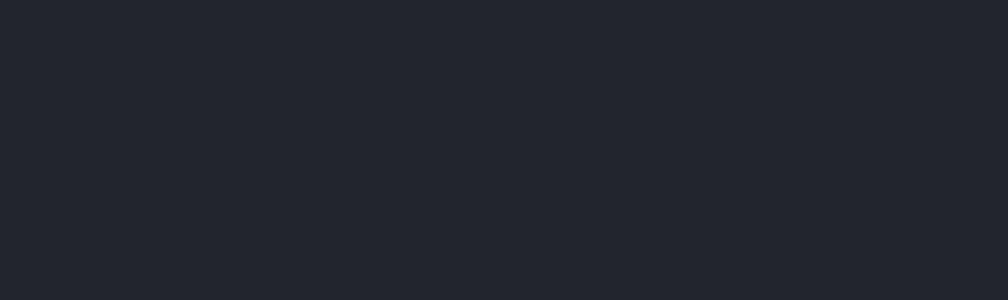
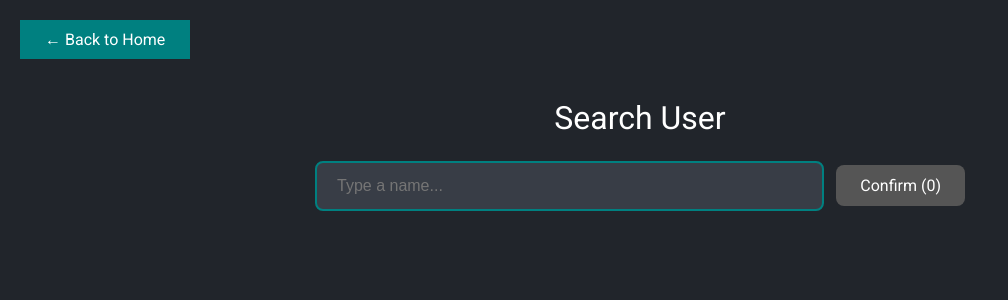
Before and after one commit to adityagupta-07/family-travel-tracker1, a React (Vite) app in the folder frontend/: page /search in a window 1280 px wide. Before the commit this address had no page. Shown: the top 300 px of the page, without its empty margins (0-1008 px from the left). Built offline with nearby package versions, Linux system fonts and the light colour scheme.

Commit message:
Search user feature added.

```diff
--- a/frontend/src/App.jsx
+++ b/frontend/src/App.jsx
@@ -3,7 +3,7 @@
 import Home from "./components/Home";
 import NewUser from "./components/NewUser";
 import ManageCountries from "./components/ManageCountries";
-
+import SearchUser from "./components/SearchUser";
 
 function App() {
   return (
@@ -11,6 +11,7 @@
       <Routes> {/* //acts as a container for all the different routes in the app */}
         <Route path="/" element={<Home />} />
         <Route path="/new" element={<NewUser />} />
+        <Route path="/search" element={<SearchUser />} />
         <Route path="/manage/:userId" element={<ManageCountries />} />
       </Routes>
     </Router>
--- a/frontend/src/components/Home.jsx
+++ b/frontend/src/components/Home.jsx
@@ -1,7 +1,7 @@
 import React, { useState, useEffect } from "react";
 import "../styles/main.css";
 import axios from "axios";
-import { useNavigate } from "react-router-dom";
+import { useNavigate, useLocation } from "react-router-dom";
 import UserSelector from "./UserSelector";
 import AddCountryForm from "./AddCountryForm";
 import Map from "./Map";
@@ -13,7 +13,9 @@
   const [currentUser, setCurrentUser] = useState(null);
   const [visitedCountries, setVisitedCountries] = useState([]);
   const [error, setError] = useState(null);
+  const [pinnedUsers, setPinnedUsers] = useState([]);
   const navigate = useNavigate();
+  const location = useLocation();
 
   const fetchData = async () => {
     try {
@@ -28,12 +30,19 @@
       //   }
       // }
 
+      setPinnedUsers((prev) => {
+        if (prev.length === 0) return allUsers.slice(0, 5);
+        // keep existing pinned, update their data (name/color might change)
+        return prev
+          .map((p) => allUsers.find((u) => u.id === p.id))
+          .filter(Boolean);
+      });
+
       const user =
         allUsers.find((u) => u.id === response.data.currentUser?.id) ||
         allUsers[0] ||
         null;
       setCurrentUser(user);
-
       setVisitedCountries(response.data.countries || []);
     } catch (err) {
       console.error("Error fetching data:", err);
@@ -43,9 +52,27 @@
     }
   };
 
+  const handlePinnedUsersChange = (newPinned) => {
+    setPinnedUsers(newPinned);
+  };
+
   useEffect(() => {
     fetchData();
-  }, []);
+  }, [location.pathname]);
+
+  useEffect(() => {
+    if (location.state?.newPinned) {
+      const newPinned = location.state.newPinned;
+      setPinnedUsers(newPinned);
+
+      const stillPinned = newPinned.find((u) => u.id === currentUser?.id);
+      if (!stillPinned && newPinned.length > 0) {
+        handleUserChange(newPinned[0].id);
+      }
+
+      window.history.replaceState({}, "");
+    }
+  }, [location.state?.newPinned]);
 
   const handleUserChange = async (userId) => {
     try {
@@ -86,7 +113,8 @@
       ) : (
         <>
           <UserSelector
-            users={users} //all users
+            // users={users} //all users
+            users={pinnedUsers} //only pinned users
             currentUserId={currentUser?.id} //currentUser id
             onSelect={handleUserChange}
             onAddNew={() => navigate("/new")}
@@ -95,6 +123,12 @@
                 state: { color: currentUser?.color, name: currentUser?.name },
               })
             }
+            onSearchUser={() =>
+              navigate("/search", {
+                state: { pinnedUsers, allUsers: users },
+              })
+            }
+            showSearch={users.length > 5}
           />
 
           <AddCountryForm
--- /dev/null
+++ b/frontend/src/components/SearchUser.jsx
@@ -0,0 +1,140 @@
+import React, { useState } from "react";
+import { useNavigate, useLocation } from "react-router-dom";
+import "../styles/search.css";
+
+function SearchUser() {
+  const navigate = useNavigate();
+  const location = useLocation();
+  const allUsers = location.state?.allUsers || [];
+  const pinnedUsers = location.state?.pinnedUsers || [];
+
+  const [query, setQuery] = useState("");
+  const [selected, setSelected] = useState([]); // array of user objects
+
+  const filtered =
+    query.trim() === ""
+      ? []
+      : allUsers.filter((u) =>
+          u.name.toLowerCase().startsWith(query.toLowerCase()),
+        );
+
+  const toggleSelect = (user) => {
+    setSelected((prev) => {
+      const exists = prev.find((u) => u.id === user.id);
+      if (exists) return prev.filter((u) => u.id !== user.id);
+      if (prev.length >= 5) return prev; // max 5
+      return [...prev, user];
+    });
+  };
+
+  const handleConfirm = () => {
+    if (selected.length === 0) return;
+
+    // replace from the right of pinnedUsers
+    const newPinned = [...pinnedUsers];
+    selected.forEach((user, i) => {
+      const alreadyPinned = newPinned.findIndex((u) => u.id === user.id);
+      if (alreadyPinned !== -1) return; // already in pinned, skip
+      const replaceIndex = newPinned.length - 1 - i;
+      if (replaceIndex >= 0) newPinned[replaceIndex] = user;
+    });
+
+    navigate("/", { state: { newPinned } });
+  };
+
+  return (
+    <div className="search-container">
+      <button
+        type="button"
+        onClick={() => navigate("/")}
+        style={{ position: "absolute", top: "20px", left: "20px" }}
+      >
+        ← Back to Home
+      </button>
+
+      <h1>Search User</h1>
+
+      <div className="search-wrapper">
+        <input
+          type="text"
+          className={`search-input ${filtered.length === 0 ? "no-results" : ""}`}
+          placeholder="Type a name..."
+          value={query}
+          onChange={(e) => setQuery(e.target.value)}
+          autoFocus
+        />
+
+        <button
+          className="search-confirm"
+          onClick={handleConfirm}
+          disabled={selected.length === 0}
+        >
+          Confirm ({selected.length})
+        </button>
+        {selected.length > 0 && (
+          <div className="search-selected">
+            <div className="search-chips">
+              {selected.map((user) => (
+                <span
+                  key={user.id}
+                  className="search-chip"
+                  style={{ backgroundColor: user.color }}
+                  onClick={() => toggleSelect(user)}
+                >
+                  {user.name} ✕
+                </span>
+              ))}
+            </div>
+          </div>
+        )}
+
+        {filtered.length > 0 && (
+          <ul className="search-dropdown">
+            {filtered.map((user) => {
+              const isSelected = !!selected.find((u) => u.id === user.id);
+              return (
+                <li
+                  key={user.id}
+                  className={`search-item ${isSelected ? "selected" : ""}`}
+                  onClick={() => toggleSelect(user)}
+                >
+                  <span
+                    className="search-dot"
+                    style={{ backgroundColor: user.color }}
+                  />
+                  <span className="search-name">{user.name}</span>
+                  {isSelected && (
+                    <span className="search-tick">
+                      {selected.findIndex((u) => u.id === user.id) + 1}
+                    </span>
+                  )}
+                </li>
+              );
+            })}
+          </ul>
+        )}
+      </div>
+
+      {/* selected chips */}
+      {selected.length > 0 && (
+        <div className="search-selected">
+          <p>Selected ({selected.length}/5):</p>
+          <div className="search-chips">
+            {selected.map((user) => (
+              <span
+                key={user.id}
+                className="search-chip"
+                style={{ backgroundColor: user.color }}
+                onClick={() => toggleSelect(user)}
+              >
+                {user.name} ✕
+              </span>
+            ))}
+          </div>
+        </div>
+      )}
+    </div>
+  );
+}
+
+export default SearchUser;
--- a/frontend/src/components/UserSelector.jsx
+++ b/frontend/src/components/UserSelector.jsx
@@ -1,6 +1,6 @@
 import React from "react";
 
-function UserSelector({ users, currentUserId, onSelect, onAddNew, onManageCountries }) {
+function UserSelector({ users, currentUserId, onSelect, onAddNew, onManageCountries, onSearchUser, showSearch }) {
   return (
     <div className="selectors">
       {users.map((user) => (
@@ -21,8 +21,14 @@
         </React.Fragment>
       ))}
 
+      {showSearch && (
+        <button type="button" id="tab" onClick={onSearchUser}>
+          Search User
+        </button>
+      )}
+
       <button type="button" id="tab" onClick={onAddNew}>
-        Add Family Member or Delete Family Member
+        Add / Delete Member
       </button>
 
       <button type="button" id="tab" onClick={onManageCountries}>
--- /dev/null
+++ b/frontend/src/styles/search.css
@@ -0,0 +1,147 @@
+.search-wrapper {
+  width: 100%;
+  max-width: 650px;
+  position: relative;
+  display: flex;
+  align-items: center;
+  gap: 12px;
+}
+
+.search-container {
+  min-height: 100vh;
+  background-color: #21252b;
+  color: white;
+  display: flex;
+  flex-direction: column;
+  align-items: center;
+  padding: 5rem 2rem 2rem;
+  font-family: "Roboto", sans-serif;
+  position: relative;
+  overflow: visible;
+}
+
+.search-container h1 {
+  font-size: 2rem;
+  margin-bottom: 1.5rem;
+}
+
+.search-input {
+  flex: 1;
+  padding: 14px 20px;
+  box-sizing: border-box;
+  font-size: 1rem;
+  background-color: #383d46;
+  border: none;
+  border-radius: 8px;
+  color: white;
+  outline: none;
+}
+
+.search-input:focus {
+  border: 2px solid #008080;
+}
+
+.search-dropdown {
+  list-style: none;
+  padding: 0;
+  margin: 0;
+  position: absolute;   /* ← key change */
+  top: 100%;
+  left: 0;
+  right: 0;             /* stretches to match wrapper width */
+  background-color: #2e333b;
+  border-radius: 0 0 8px 8px;
+  overflow: hidden;
+  box-shadow: 0 8px 20px rgba(0,0,0,0.4);
+  /* z-index: 100; */
+}
+
+.search-item {
+  display: flex;
+  align-items: center;
+  gap: 12px;
+  padding: 12px 20px;
+  cursor: pointer;
+  transition: background-color 0.15s;
+  font-size: 1rem;
+}
+
+.search-item:hover {
+  background-color: #383d46;
+}
+
+.search-item.selected {
+  background-color: #3a4a3a;
+}
+
+.search-dot {
+  width: 14px;
+  height: 14px;
+  border-radius: 50%;
+  flex-shrink: 0;
+}
+
+.search-name {
+  flex: 1;
+}
+
+.search-tick {
+  color: lightgreen;
+  font-weight: bold;
+}
+
+.search-selected {
+  display: flex;
+  align-items: center;
+}
+
+.search-selected p {
+  margin-bottom: 0.5rem;
+  color: #aaa;
+}
+
+.search-chips {
+  display: flex;
+  flex-wrap: wrap;
+  gap: 8px;
+}
+
+.search-chip {
+  padding: 6px 12px;
+  border-radius: 20px;
+  color: white;
+  font-weight: bold;
+  font-size: 0.85rem;
+  cursor: pointer;
+  transition: opacity 0.2s;
+}
+
+.search-chip:hover {
+  opacity: 0.75;
+}
+
+.search-confirm {
+  padding: 0.7rem 1.5rem;
+  background-color: #008080;
+  color: white;
+  font-weight: bold;
+  font-size: 1rem;
+  border: none;
+  border-radius: 8px;
+  cursor: pointer;
+  white-space: nowrap;   /* ← prevents wrapping */
+  transition: opacity 0.2s, transform 0.1s;
+}
+
+.search-confirm:disabled {
+  background-color: #555;
+  cursor: not-allowed;
+}
+
+.search-confirm:not(:disabled):hover {
+  opacity: 0.85;
+}
+
+.search-confirm:active {
+  transform: scale(0.95);
+}
```
Also changed, not shown: 1 other file (tests, documents, lock files or other folders).
